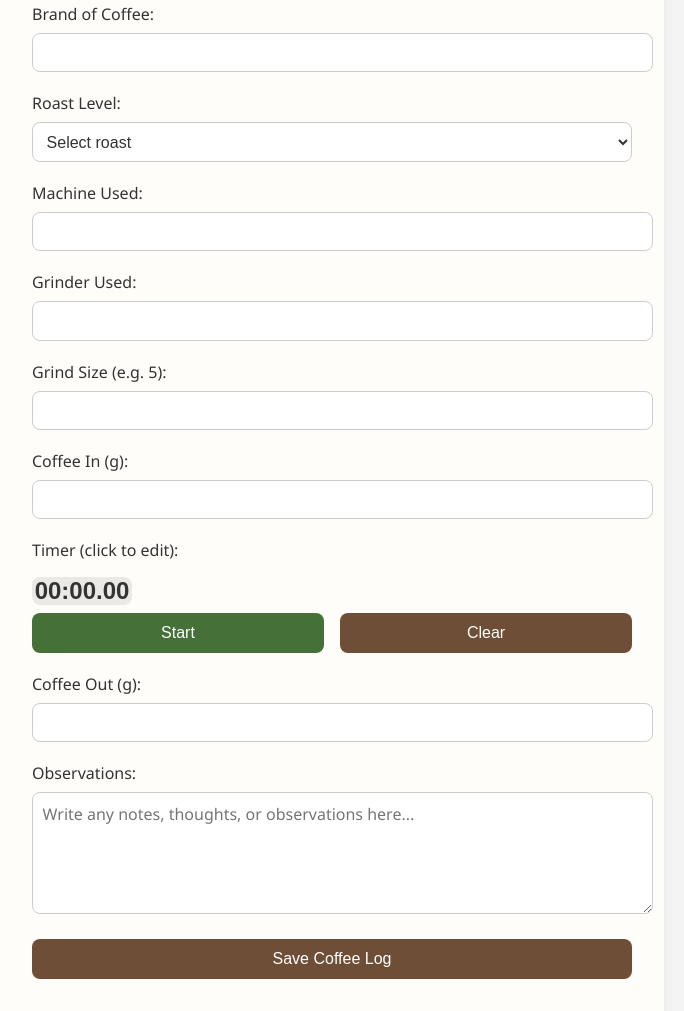
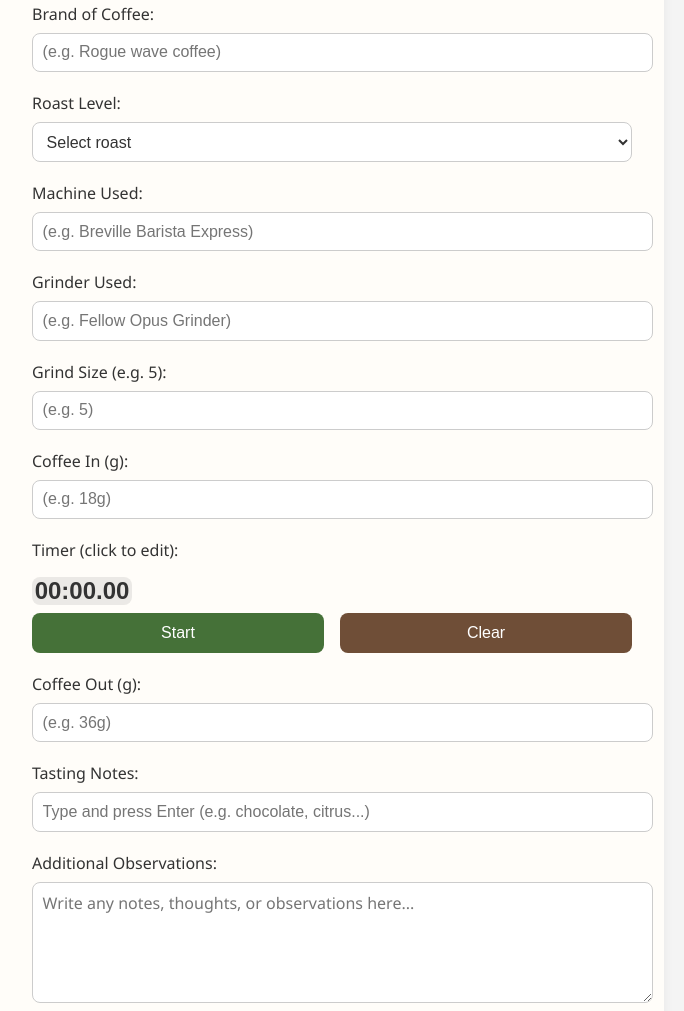
Before and after one commit to IbrahimKhatibDev/Coffee-Tracker, a plain HTML site: page index.html in a window 1280 px wide. Shown: the part 256-1267 px from the top of the page, without its empty margins (308-992 px from the left). Drawn offline with Linux system fonts and the light colour scheme.

Commit message:
Add tasting notes input and improve form placeholders
Introduced a new tasting notes input field with autocomplete suggestions in the coffee log form. Enhanced user experience by adding descriptive placeholders to several input fields and improved the transition effect for the observations textarea in dark mode. Updated app.js to handle the new tasting notes data.

```diff
--- a/app.js
+++ b/app.js
@@ -27,7 +27,6 @@ let brewLog = [];
 let errLog = [];
 
 // Local Storage variables
-let stringifiedBrewLog;
 let storedBrewLog;
 let storedPreferences;
 
@@ -217,6 +216,9 @@ const renderCoffeeCard = () => {
   }
 };
 
+
+
+
 // Handle save button click: validate, log, render
 const saveCoffeeLog = (event) => {
   event.preventDefault();
@@ -228,6 +230,7 @@ const saveCoffeeLog = (event) => {
     doseIn,
     doseOut,
     observations,
+    tasteNotes,
     brand,
     roastLevel,
     machine,
@@ -295,6 +298,7 @@ const saveCoffeeLog = (event) => {
     grindSize: parseFloat(grindSize.value.trim()),
     doseIn: parseFloat(doseIn.value.trim()),
     doseOut: parseFloat(doseOut.value.trim()),
+    tasteNotes: tasteNotes.value.trim(),
     observations: observations.value.trim(),
     extractionTime: dateToStr(timerState.elapsedTime),
     brand: brand.value.trim(),
@@ -357,7 +361,6 @@ const loadSavedBrewsFromLocalStorage = () => {
   } else {
     console.log("No saved preferences found in localStorage.");
   }
-
 };
 
 // Load brews from local storage
--- a/index.html
+++ b/index.html
@@ -25,7 +25,7 @@
 
                 <div class="input-group">
                     <label for="brand">Brand of Coffee:</label>
-                    <input type="text" id="brand" />
+                    <input type="text" placeholder="(e.g. Rogue wave coffee)" id="brand" />
                 </div>
 
                 <div class="input-group">
@@ -40,22 +40,22 @@
 
                 <div class="input-group">
                     <label for="machine">Machine Used:</label>
-                    <input type="text" id="machine" />
+                    <input type="text" placeholder="(e.g. Breville Barista Express)" id="machine" />
                 </div>
 
                 <div class="input-group">
                     <label for="grinder">Grinder Used:</label>
-                    <input type="text" id="grinder" />
+                    <input type="text" placeholder="(e.g. Fellow Opus Grinder)" id="grinder" />
                 </div>
 
                 <div class="input-group">
                     <label for="grindSize">Grind Size (e.g. 5):</label>
-                    <input type="number" id="grindSize" />
+                    <input type="number" id="grindSize" placeholder="(e.g. 5)" min="0" max="60" />
                 </div>
 
                 <div class="input-group">
                     <label for="doseIn">Coffee In (g):</label>
-                    <input type="number" id="doseIn" />
+                    <input type="number" id="doseIn" placeholder="(e.g. 18g)" min="0" max="60" />
                 </div>
 
                 <div class="input-group">
@@ -69,11 +69,22 @@
 
                 <div class="input-group">
                     <label for="doseOut">Coffee Out (g):</label>
-                    <input type="textarea" id="doseOut" />
+                    <input type="textarea" id="doseOut" placeholder="(e.g. 36g)" min="0" max="100" />
                 </div>
 
                 <div class="input-group">
-                    <label for="observations">Observations:</label>
+                    <label for="tastingNotesInput">Tasting Notes:</label>
+
+                    <div id="tastingNotesWrapper" class="tags-wrapper">
+                        <input type="text" id="tastingNotesInput"
+                            placeholder="Type and press Enter (e.g. chocolate, citrus...)" autocomplete="off" />
+                    </div>
+
+                    <ul id="tastingSuggestions" class="autocomplete-list"></ul>
+                </div>
+
+                <div class="input-group">
+                    <label for="observations">Additional Observations:</label>
                     <textarea id="observations" rows="4"
                         placeholder="Write any notes, thoughts, or observations here..."></textarea>
                 </div>
--- a/styles.css
+++ b/styles.css
@@ -159,6 +159,7 @@ body.dark-mode #observations {
   background-color: #333;
   color: #f4f4f4;
   border: 1px solid #555;
+  transition: background-color 0.2s ease;
 }
 
 
```
